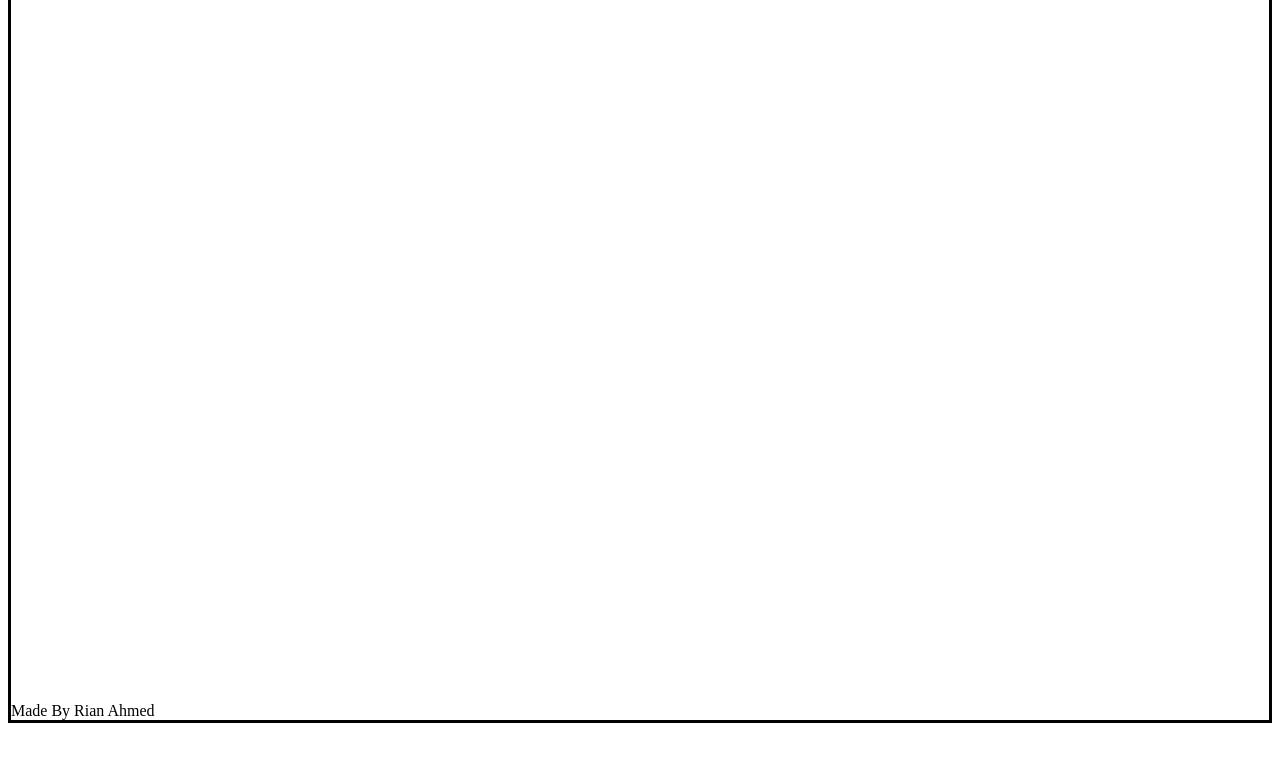
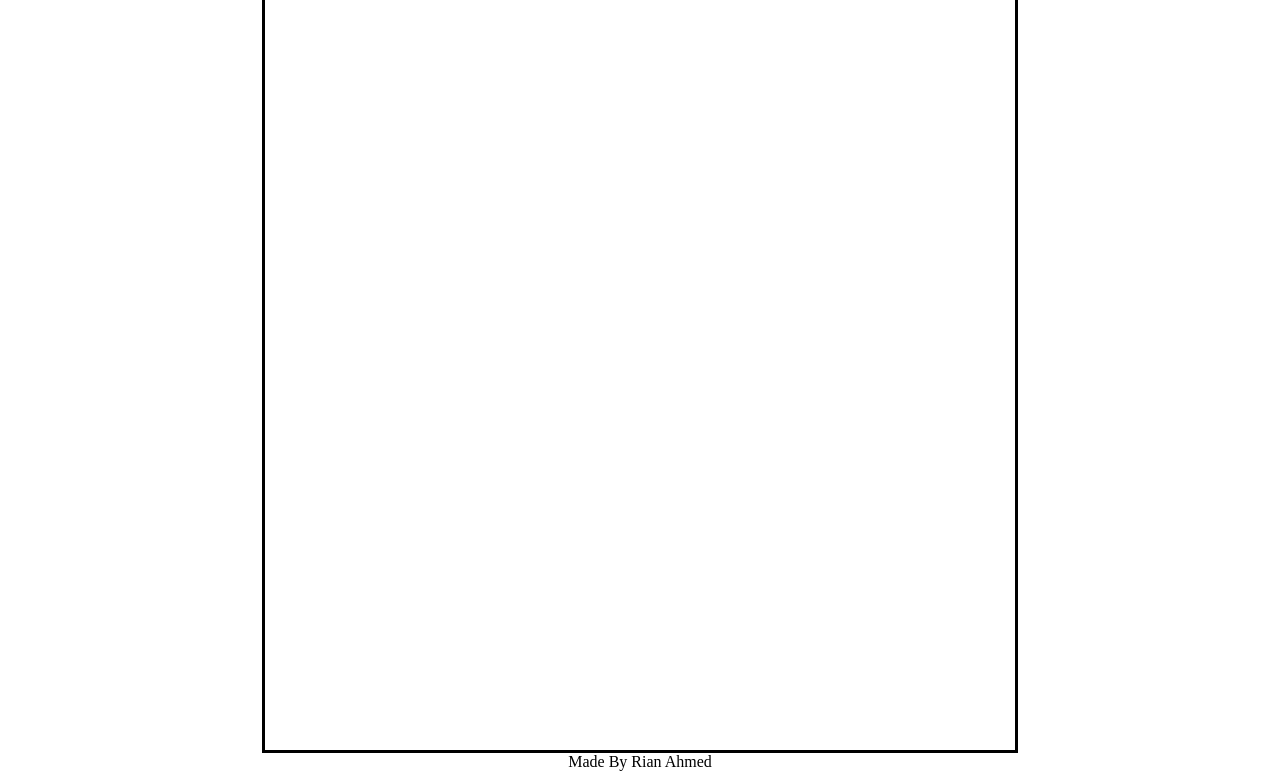
Before and after one commit to RianAhmedWork/odin-etch-a-sketch, a plain HTML site: page index.html in a window 1280 px wide. Shown: the part 91-862 px from the top of the page. Before the commit the page ends 814 px from the top, so only its background shows below. Drawn offline with Linux system fonts and the light colour scheme.

Commit message:
make the grid function work

```diff
--- a/index.html
+++ b/index.html
@@ -8,6 +8,7 @@
 </head>
 
 <body>
+  <script src="script.js" defer></script>
   <div class="header">
     <h1>Etch A Sketch</h1>
   </div>
--- a/main.css
+++ b/main.css
@@ -1,11 +1,26 @@
 body {
   display: flex;
   min-height: 100%;
-  border: solid;
   flex-direction: column;
   justify-content: space-between;
+  align-items: center;
 }
 
 html {
   height: 100%;
 }
+
+.main {
+  display: flex;
+  flex-wrap: wrap;
+  border: solid;
+  width: 750px;
+  height: 750px;
+  justify-content: flex-start;
+  gap: 0px;
+}
+
+
+.block:hover {
+  background-color: yellow;
+}
--- a/script.js
+++ b/script.js
@@ -0,0 +1,24 @@
+const main = document.querySelector(".main");
+
+createGrid(16);
+
+function createGrid(num) {
+  for (let i = 0; i < num; i++) {
+    for (let j = 0; j < num; j++) {
+      const block = document.createElement("div");
+      block.style.width = 100 / num + "%";
+      block.style.height = 100 / num + "%";
+      block.classList.add("block");
+      main.appendChild(block);
+    }
+  }
+}
+
+const grid = document.getElementsByClassName("block");
+
+for (i = 0; i < grid.length; i++) {
+  grid[i].addEventListener("click", function() {
+    grid[i].style.backgroundColor = "black";
+    alert("Hello");
+  })
+}
```
